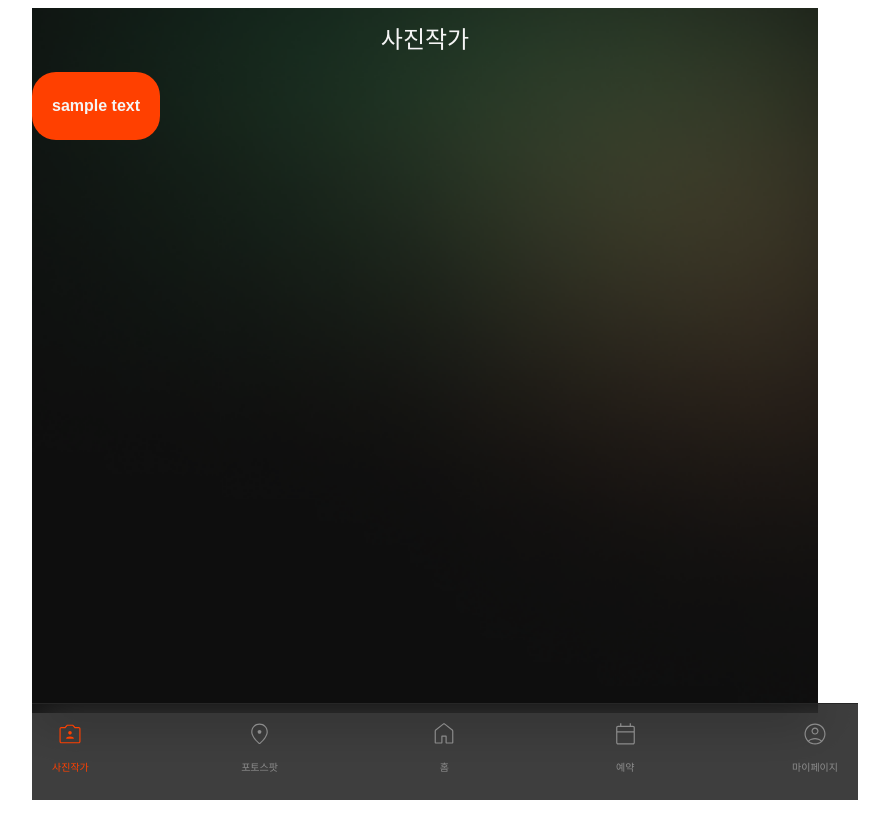
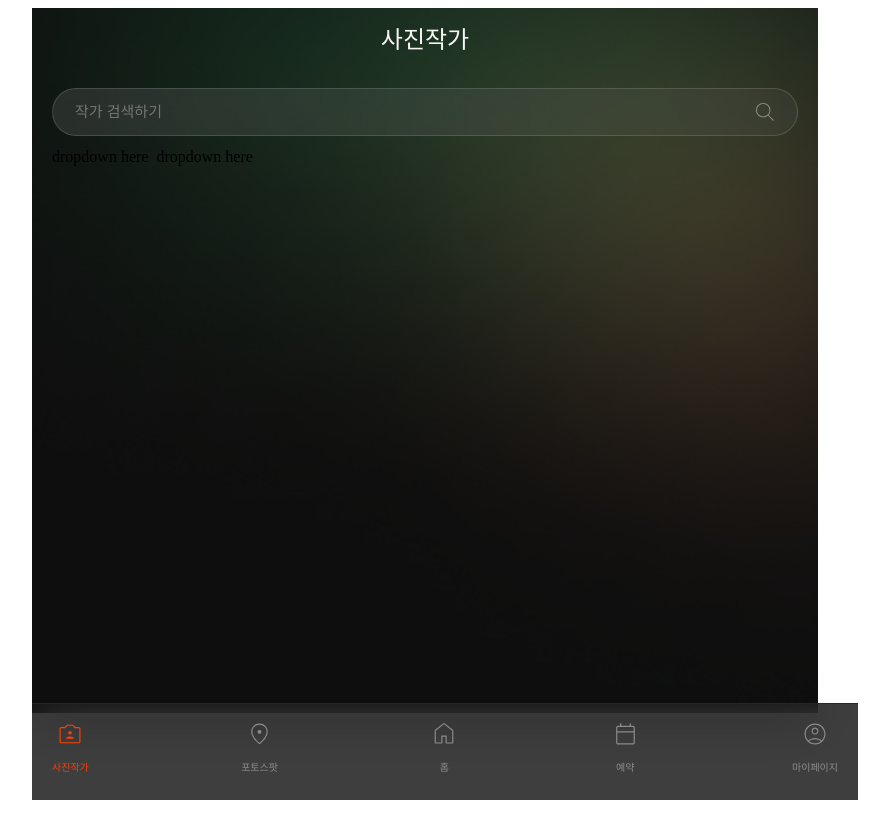
Before and after one commit to photo-ground/FE, a Next.js app: page /photographer in a window 1280 px wide. Shown: the whole page, without its empty margins (215-1104 px from the left). Built offline with nearby package versions, Linux system fonts and the light colour scheme.

Commit message:
💄 ui: 검색창 ui 구현

```diff
--- /dev/null
+++ b/src/app/photographer/_components/SearchArea.tsx
@@ -0,0 +1,59 @@
+import SearchIcon from '@/assets/SearchIcon';
+import styled from 'styled-components';
+
+const Container = styled.div`
+  display: flex;
+  flex-direction: column;
+  gap: 0.75rem;
+
+  padding: 1rem 1.25rem 1.5rem;
+`;
+
+const InputContainer = styled.div`
+  display: flex;
+  gap: 0.5rem; // 아이콘과 입력창 사이 간격을 임의로 설정
+
+  padding: 0.688rem 1.25rem;
+
+  //이거머임?
+  background: linear-gradient(
+    90deg,
+    rgba(140, 140, 140, 0.2) 0%,
+    rgba(89, 89, 89, 0.2) 100%
+  );
+  border: 1px solid rgba(191, 191, 191, 0.2);
+  border-radius: 1.5rem;
+`;
+
+const Input = styled.input`
+  flex: 1;
+  background: transparent;
+  border: none;
+  outline: none;
+
+  font-size: ${({ theme }) => theme.typography.body2_rg.fontSize};
+  font-weight: ${({ theme }) => theme.typography.body2_rg.fontWeight};
+  line-height: ${({ theme }) => theme.typography.body2_rg.lineHeight};
+  color: ${({ theme }) => theme.colors.white};
+`;
+
+const FilterWrapper = styled.div`
+  display: flex;
+  gap: 0.5rem;
+`;
+
+export default function SearchArea() {
+  return (
+    <Container>
+      <InputContainer>
+        <Input placeholder="작가 검색하기" />
+        <SearchIcon />
+      </InputContainer>
+
+      <FilterWrapper>
+        <div>dropdown here</div>
+        <div>dropdown here</div>
+      </FilterWrapper>
+    </Container>
+  );
+}
--- a/src/app/photographer/page.tsx
+++ b/src/app/photographer/page.tsx
@@ -1,8 +1,8 @@
 'use client';
 
-import SmallButton from '@/components/atoms/SmallButton';
 import TNB from '@/components/TNB';
 import styled from 'styled-components';
+import SearchArea from './_components/SearchArea';
 
 const Container = styled.div`
   position: relative;
@@ -20,10 +20,9 @@ export default function PhotographerPage() {
     <Container>
       <Background src="/images/background1.webp" alt="background" />
 
-      <div>
-        <TNB.Title text="사진작가" />
-        <SmallButton.Primary text="sample text" />
-      </div>
+      <TNB.Title text="사진작가" />
+
+      <SearchArea />
     </Container>
   );
 }
--- /dev/null
+++ b/src/assets/SearchIcon.tsx
@@ -0,0 +1,16 @@
+export default function SearchIcon() {
+  return (
+    <svg
+      width="24"
+      height="24"
+      viewBox="0 0 24 24"
+      fill="none"
+      xmlns="http://www.w3.org/2000/svg"
+    >
+      <path
+        d="M10.19 16.366C11.91 16.366 13.369 15.764 14.567 14.56C15.7663 13.3566 16.366 11.895 16.366 10.175C16.366 8.45496 15.7653 6.99329 14.564 5.78996C13.3627 4.58662 11.9043 3.98329 10.189 3.97996C8.47367 3.97662 7.01333 4.57862 5.808 5.78596C4.60267 6.99329 4 8.45496 4 10.171C4 11.887 4.602 13.3493 5.806 14.558C7.00933 15.7626 8.47067 16.366 10.19 16.366ZM10.192 17.365C8.20267 17.365 6.50667 16.6636 5.104 15.261C3.70133 13.8583 3 12.1623 3 10.173C3 8.18362 3.70133 6.48762 5.104 5.08496C6.50667 3.68229 8.20267 2.98096 10.192 2.98096C12.1813 2.98096 13.8747 3.68229 15.272 5.08496C16.6693 6.48762 17.3673 8.18362 17.366 10.173C17.366 11.079 17.2103 11.932 16.899 12.732C16.5883 13.532 16.16 14.2483 15.614 14.881L20.666 19.933C20.7633 20.0263 20.812 20.138 20.812 20.268C20.812 20.3973 20.762 20.517 20.662 20.627C20.562 20.737 20.443 20.792 20.305 20.792C20.167 20.792 20.043 20.737 19.933 20.627L14.9 15.594C14.268 16.1533 13.5517 16.5883 12.751 16.899C11.951 17.2103 11.098 17.365 10.192 17.365Z"
+        fill="#8C8C8C"
+      />
+    </svg>
+  );
+}
```
